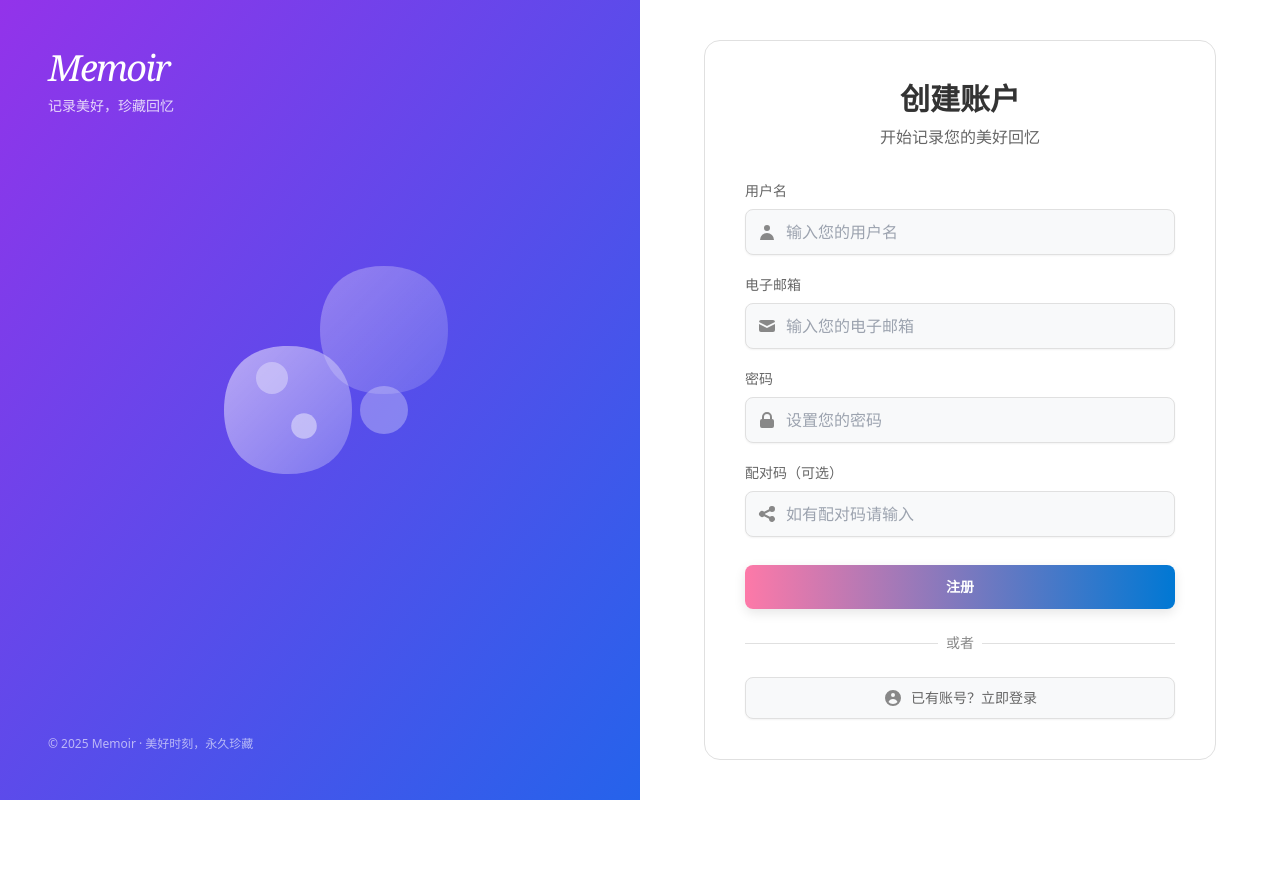
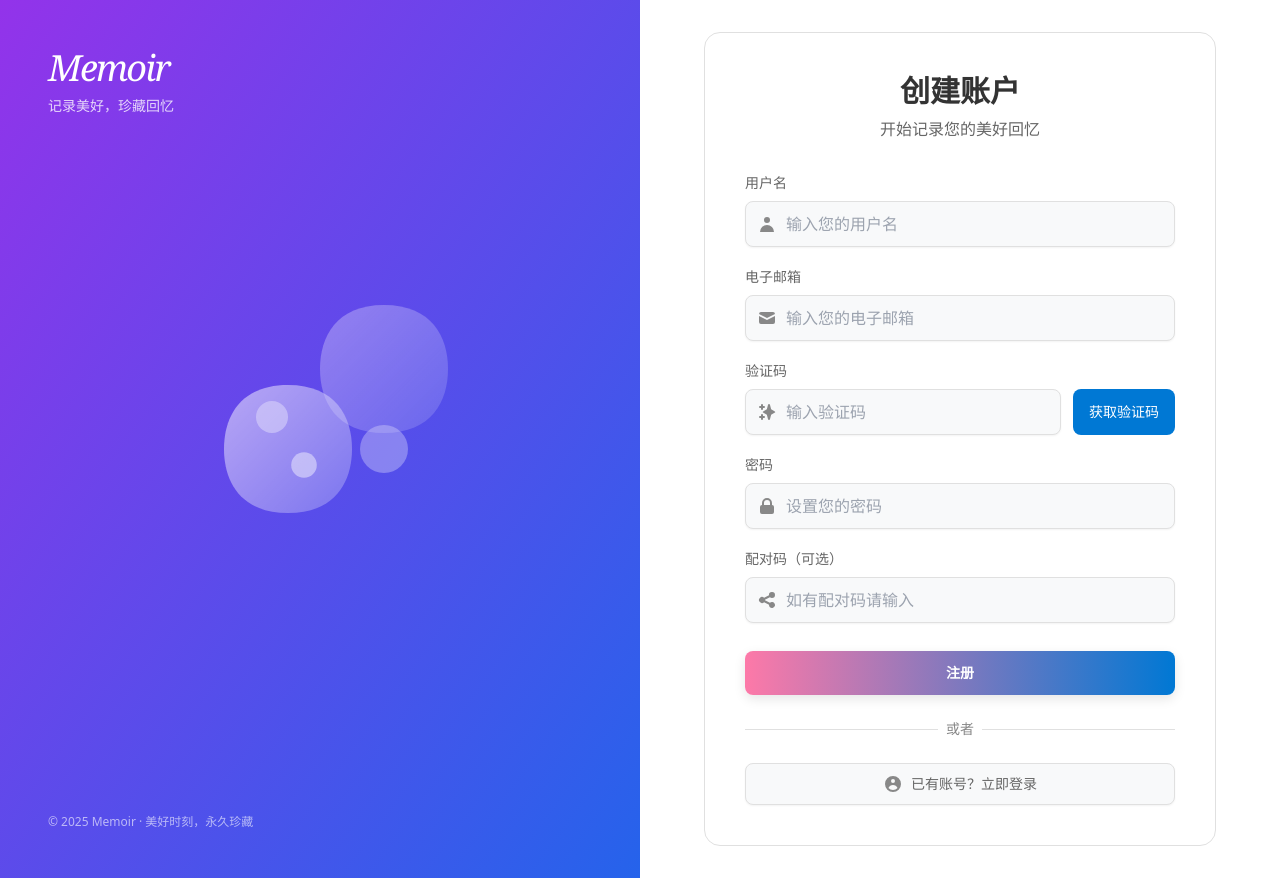
Before and after one commit to GE-fighting/memoir-app, a Next.js app: page /auth/register in a window 1280 px wide. Before the commit the page ends 800 px from the top, so only its background shows below. Built offline with nearby package versions, Linux system fonts and the light colour scheme; no server answers.

Commit message:
feat: add email verification during registration process

```diff
--- a/src/app/auth/register/page.tsx
+++ b/src/app/auth/register/page.tsx
@@ -1,6 +1,6 @@
 "use client";
 
-import React, { useState } from "react";
+import React, { useState, useEffect } from "react";
 import { useForm } from "react-hook-form";
 import { zodResolver } from "@hookform/resolvers/zod";
 import * as z from "zod";
@@ -9,6 +9,7 @@ import { motion } from "framer-motion";
 import { useRouter } from "next/navigation";
 import { useAuth } from "@/contexts/auth-context";
 import { errorHandler } from "@/utils/error-handler";
+import { authService } from "@/services/auth-service";
 import AuthVerify from "@/components/auth/auth-verify";
 import { useTheme } from "@/contexts/theme-context";
 
@@ -17,6 +18,7 @@ const registerSchema = z.object({
   username: z.string().min(3, "用户名至少需要3个字符").max(50, "用户名不能超过50个字符"),
   email: z.string().email("请输入有效的电子邮箱"),
   password: z.string().min(6, "密码至少需要6个字符"),
+  verification_code: z.string().min(4, "请输入有效的验证码").max(6, "请输入有效的验证码"),
   pair_token: z.string().optional(),
 });
 
@@ -28,20 +30,87 @@ export default function RegisterPage() {
   const { theme } = useTheme();
   const [apiError, setApiError] = useState<string | null>(null);
   const [success, setSuccess] = useState(false);
+  const [verifySuccess, setVerifySuccess] = useState(false);
+  const [isSendingCode, setIsSendingCode] = useState(false);
+  const [countdown, setCountdown] = useState(0);
   const currentYear = new Date().getFullYear();
 
   const {
     register,
     handleSubmit,
     formState: { errors, isSubmitting },
+    watch,
+    getValues,
   } = useForm<RegisterFormData>({
     resolver: zodResolver(registerSchema),
+    defaultValues: {
+      verification_code: "",
+    }
   });
+
+  // 监听邮箱输入
+  const watchEmail = watch("email");
+
+  // 处理倒计时
+  useEffect(() => {
+    let timer: NodeJS.Timeout;
+    if (countdown > 0) {
+      timer = setTimeout(() => {
+        setCountdown(countdown - 1);
+      }, 1000);
+    }
+
+    return () => {
+      if (timer) clearTimeout(timer);
+    };
+  }, [countdown]);
+
+  // 发送验证码
+  const sendVerificationCode = async () => {
+    if (!watchEmail || !watchEmail.match(/^\S+@\S+\.\S+$/)) {
+      setApiError("请输入有效的电子邮箱");
+      return;
+    }
+
+    setIsSendingCode(true);
+    setApiError(null);
+
+    try {
+      await authService.sendVerificationCode(watchEmail);
+        setCountdown(60); // 60秒倒计时
+        setApiError(null);
+    } catch (error) {
+      const errorMessage = errorHandler.parseApiError(error);
+      setApiError(errorMessage || "发送验证码失败，请稍后再试");
+    } finally {
+      setIsSendingCode(false);
+    }
+  };
+
+  // 验证邮箱
+  const verifyEmailCode = async (email: string, code: string) => {
+    try {
+        await authService.verifyEmail(email, code);
+        setVerifySuccess(true);
+        return true;
+    } catch (error) {
+      const errorMessage = errorHandler.parseApiError(error);
+      setApiError(errorMessage || "验证失败，请重试");
+      return false;
+    }
+  };
 
   const onSubmit = async (data: RegisterFormData) => {
     setApiError(null);
     setSuccess(false);
+
     try {
+      // 首先验证邮箱
+      const verified = await verifyEmailCode(data.email, data.verification_code);
+      if (!verified) {
+        return;
+      }
+
       // 使用auth上下文的register方法
       const registerSuccess = await registerUser(
         data.username,
@@ -192,6 +261,52 @@ export default function RegisterPage() {
               </div>
 
               <div>
+                <label className="block text-sm font-medium" style={{ color: 'var(--text-secondary)' }}>验证码</label>
+                <div className="relative mt-1 flex">
+                  <div className="absolute inset-y-0 left-0 flex items-center pl-3 pointer-events-none">
+                    <svg xmlns="http://www.w3.org/2000/svg" className="h-5 w-5" style={{ color: 'var(--text-tertiary)' }} viewBox="0 0 20 20" fill="currentColor">
+                      <path fillRule="evenodd" d="M5 2a1 1 0 011 1v1h1a1 1 0 010 2H6v1a1 1 0 01-2 0V6H3a1 1 0 010-2h1V3a1 1 0 011-1zm0 10a1 1 0 011 1v1h1a1 1 0 110 2H6v1a1 1 0 11-2 0v-1H3a1 1 0 110-2h1v-1a1 1 0 011-1zM12 2a1 1 0 01.967.744L14.146 7.2 17.5 9.134a1 1 0 010 1.732l-3.354 1.935-1.18 4.455a1 1 0 01-1.933 0L9.854 12.8 6.5 10.866a1 1 0 010-1.732l3.354-1.935 1.18-4.455A1 1 0 0112 2z" clipRule="evenodd" />
+                    </svg>
+                  </div>
+                  <input
+                    type="text"
+                    {...register("verification_code")}
+                    className="w-full rounded-lg pl-10 px-4 py-2.5 shadow-sm transition focus:outline-none focus:ring-2"
+                    style={{
+                      backgroundColor: 'var(--bg-secondary)',
+                      border: '1px solid var(--border-primary)',
+                      color: 'var(--text-primary)'
+                    }}
+                    onFocus={(e) => {
+                      e.target.style.borderColor = 'var(--border-focus)';
+                      e.target.style.backgroundColor = 'var(--bg-primary)';
+                    }}
+                    onBlur={(e) => {
+                      e.target.style.borderColor = 'var(--border-primary)';
+                      e.target.style.backgroundColor = 'var(--bg-secondary)';
+                    }}
+                    placeholder="输入验证码"
+                    autoComplete="off"
+                  />
+                  <button
+                    type="button"
+                    className="ml-3 whitespace-nowrap rounded-lg px-4 py-2.5 text-sm font-medium transition"
+                    style={{
+                      backgroundColor: countdown > 0 ? 'var(--bg-tertiary)' : 'var(--accent-primary)',
+                      color: countdown > 0 ? 'var(--text-tertiary)' : 'var(--text-inverse)',
+                    }}
+                    disabled={countdown > 0 || !watchEmail || isSendingCode}
+                    onClick={sendVerificationCode}
+                  >
+                    {isSendingCode ? "发送中..." : countdown > 0 ? `重新发送(${countdown}s)` : "获取验证码"}
+                  </button>
+                  {errors.verification_code && (
+                    <p className="mt-1 text-sm" style={{ color: 'var(--accent-danger)' }}>{errors.verification_code.message}</p>
+                  )}
+                </div>
+              </div>
+
+              <div>
                 <label className="block text-sm font-medium" style={{ color: 'var(--text-secondary)' }}>密码</label>
                 <div className="relative mt-1">
                   <div className="absolute inset-y-0 left-0 flex items-center pl-3 pointer-events-none">
@@ -310,6 +425,17 @@ export default function RegisterPage() {
                   注册成功！
                 </motion.p>
               )}
+
+              {verifySuccess && !success && (
+                <motion.p
+                  initial={{ opacity: 0 }}
+                  animate={{ opacity: 1 }}
+                  className="text-center text-sm"
+                  style={{ color: 'var(--accent-success)' }}
+                >
+                  {/* 邮箱验证成功！正在完成注册... */}
+                </motion.p>
+              )}
             </form>
 
             <div className="mt-6">
--- a/src/services/api-client.ts
+++ b/src/services/api-client.ts
@@ -1,6 +1,6 @@
 "use client";
 
-import axios, { AxiosInstance, AxiosError, AxiosRequestConfig } from "axios";
+import axios, { AxiosInstance, AxiosError, AxiosRequestConfig, AxiosResponse } from "axios";
 
 // API 基础配置
 // 使用环境变量定义API基础URL，如果不存在则使用相对路径
@@ -8,6 +8,32 @@ const API_BASE_URL = typeof window !== "undefined"
   ? process.env.NEXT_PUBLIC_API_BASE_URL || window.location.origin
   : "";
 const API_PREFIX = process.env.NEXT_PUBLIC_API_PREFIX || "/api/v1";
+
+/**
+ * API响应接口
+ */
+export interface ApiResponse<T = any> {
+  success: boolean;
+  code: number;
+  message?: string;
+  data?: T;
+  error?: string;
+}
+
+/**
+ * API业务逻辑错误
+ */
+export class ApiError extends Error {
+  code: number;
+  success: boolean;
+
+  constructor(message: string, code: number) {
+    super(message);
+    this.name = 'ApiError';
+    this.code = code;
+    this.success = false;
+  }
+}
 
 /**
  * API 客户端类
@@ -92,58 +118,84 @@ class ApiClient {
     );
   }
 
+  /**
+   * 验证API响应状态
+   * @param response API响应对象
+   * @returns 验证通过的响应数据
+   * @throws ApiError 当响应状态不成功时
+   */
+  private validateResponse<T>(response: AxiosResponse<ApiResponse<T>>): T {
+    const apiResponse = response.data;
+
+    // 检查响应状态
+    if (!apiResponse.success) {
+      throw new ApiError(
+        apiResponse.message || apiResponse.error || '请求失败',
+        apiResponse.code
+      );
+    }
+
+    // 返回响应数据
+    return apiResponse.data as T;
+  }
+
   // 基础请求方法
   async get<T>(url: string, config?: AxiosRequestConfig) {
     try {
-      const response = await this.client.get(url, config);
-      return response.data.data as T;
+      const response = await this.client.get<ApiResponse<T>>(url, config);
+      return this.validateResponse<T>(response);
     } catch (error) {
-      this.handleError(error as AxiosError);
+      this.handleError(error);
       throw error;
     }
   }
 
   async post<T>(url: string, data?: any, config?: AxiosRequestConfig) {
     try {
-      const response = await this.client.post(url, data, config);
-      return response.data.data as T;
+      const response = await this.client.post<ApiResponse<T>>(url, data, config);
+      return this.validateResponse<T>(response);
     } catch (error) {
-      this.handleError(error as AxiosError);
+      this.handleError(error);
       throw error;
     }
   }
 
   async put<T>(url: string, data?: any, config?: AxiosRequestConfig) {
     try {
-      const response = await this.client.put(url, data, config);
-      return response.data.data as T;
+      const response = await this.client.put<ApiResponse<T>>(url, data, config);
+      return this.validateResponse<T>(response);
     } catch (error) {
-      this.handleError(error as AxiosError);
+      this.handleError(error);
       throw error;
     }
   }
 
   async delete<T>(url: string, config?: AxiosRequestConfig) {
     try {
-      const response = await this.client.delete(url, config);
-      return response.data.data as T;
+      const response = await this.client.delete<ApiResponse<T>>(url, config);
+      return this.validateResponse<T>(response);
     } catch (error) {
-      this.handleError(error as AxiosError);
+      this.handleError(error);
       throw error;
     }
   }
 
   // 处理错误
-  private handleError(error: AxiosError) {
-    if (error.response) {
+  private handleError(error: unknown) {
+    if (error instanceof ApiError) {
+      // 业务逻辑错误
+      console.error(`API 业务错误: [${error.code}] ${error.message}`);
+    } else if (error instanceof AxiosError && error.response) {
       // 服务器返回了错误状态码
       console.error('API 错误:', error.response.data);
-    } else if (error.request) {
+    } else if (error instanceof AxiosError && error.request) {
       // 请求已发送但没有收到响应
       console.error('无响应错误:', error.request);
+    } else if (error instanceof Error) {
+      // 请求配置有误或其他错误
+      console.error('请求错误:', error.message);
     } else {
-      // 请求配置有误
-      console.error('请求错误:', error.message);
+      console.error('未知错误:', error);
     }
   }
 }
--- a/src/services/auth-service.ts
+++ b/src/services/auth-service.ts
@@ -9,6 +9,19 @@ export interface AuthResponse {
   refresh_token: string;
   expires_in: number;
   token_type: string;
+}
+
+
+
+// 邮件验证请求类型
+export interface VerifyEmailRequest {
+  email: string;
+  code: string;
+}
+
+// 发送验证码请求类型
+export interface SendCodeRequest {
+  email: string;
 }
 
 /**
@@ -66,6 +79,42 @@ export const authService = {
     } catch (error) {
       const errorMessage = errorHandler.getAuthErrorMessage(error);
       console.error("注册失败:", errorMessage);
+      throw error;
+    }
+  },
+
+  /**
+   * 发送邮箱验证码
+   * @param email 用户邮箱
+   * @returns 发送结果
+   */
+  sendVerificationCode: async (email: string): Promise<any> => {
+    try {
+      return await apiClient.post<any>("/email/resend-code", {
+        email,
+      });
+    } catch (error) {
+      const errorMessage = errorHandler.parseApiError(error);
+      console.error("发送验证码失败:", errorMessage);
+      throw error;
+    }
+  },
+
+  /**
+   * 验证邮箱验证码
+   * @param email 用户邮箱
+   * @param code 验证码
+   * @returns 验证结果
+   */
+  verifyEmail: async (email: string, code: string): Promise<any> => {
+    try {
+      return await apiClient.post<any>("/email/verify", {
+        email,
+        code,
+      });
+    } catch (error) {
+      const errorMessage = errorHandler.parseApiError(error);
+      console.error("验证邮箱失败:", errorMessage);
       throw error;
     }
   },
```
Also changed, not shown: src/utils/error-handler.ts (+18 -0 lines). Lines whose indentation alone changed are shown as unchanged.
